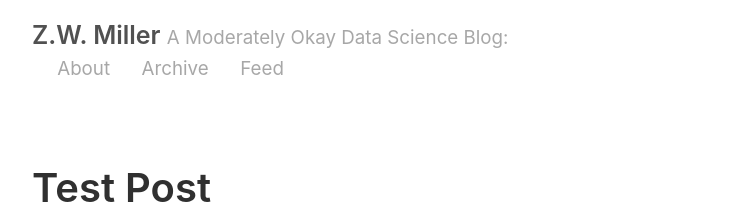
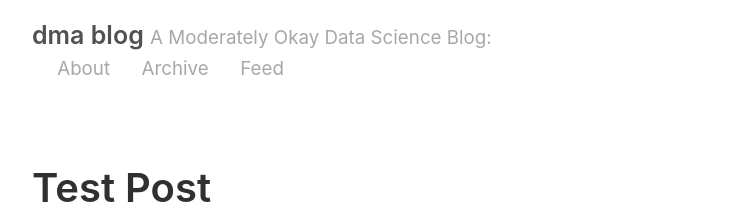
Before and after one commit to dahlia25/dahlia25.github.io, a Jekyll site: the page built from index.html, in a window 1280 px wide and 900 px high. Shown: the top 214 px of the window, without its empty margins (258-987 px from the left). Built offline with Jekyll 4.4.1, drawn with Linux system fonts in a browser that asks for light colours; the list of posts is cut into pages by our own code.

Commit message:
Made change to config

```diff
--- a/_config.yml
+++ b/_config.yml
@@ -2,9 +2,9 @@
 permalink:           pretty
 
 # Setup
-title:               Z.W. Miller
+title:               dma blog
 tagline:             A Moderately Okay Data Science Blog
-url:                 http://zwmiller.com
+url:                 http://dahlia25.github.io/
 paginate:            2
 baseurl:             ""
 
@@ -17,14 +17,14 @@ sass:
 
 # About/contact
 author:
-  name:              Zach Miller
-  url:               https://twitter.com/zaglamir
-  email:             zach@thisismetis.com
+  name:              Dahlia Ma
+  url:
+  email:             ma.dahlia25@gmail.com
 
 # Custom vars
 version:             2.0.0
 github:
-  repo:              https://github.com/zwmiller
+  repo:              https://github.com/dahlia25
 
 # Gems
 gems:
```
